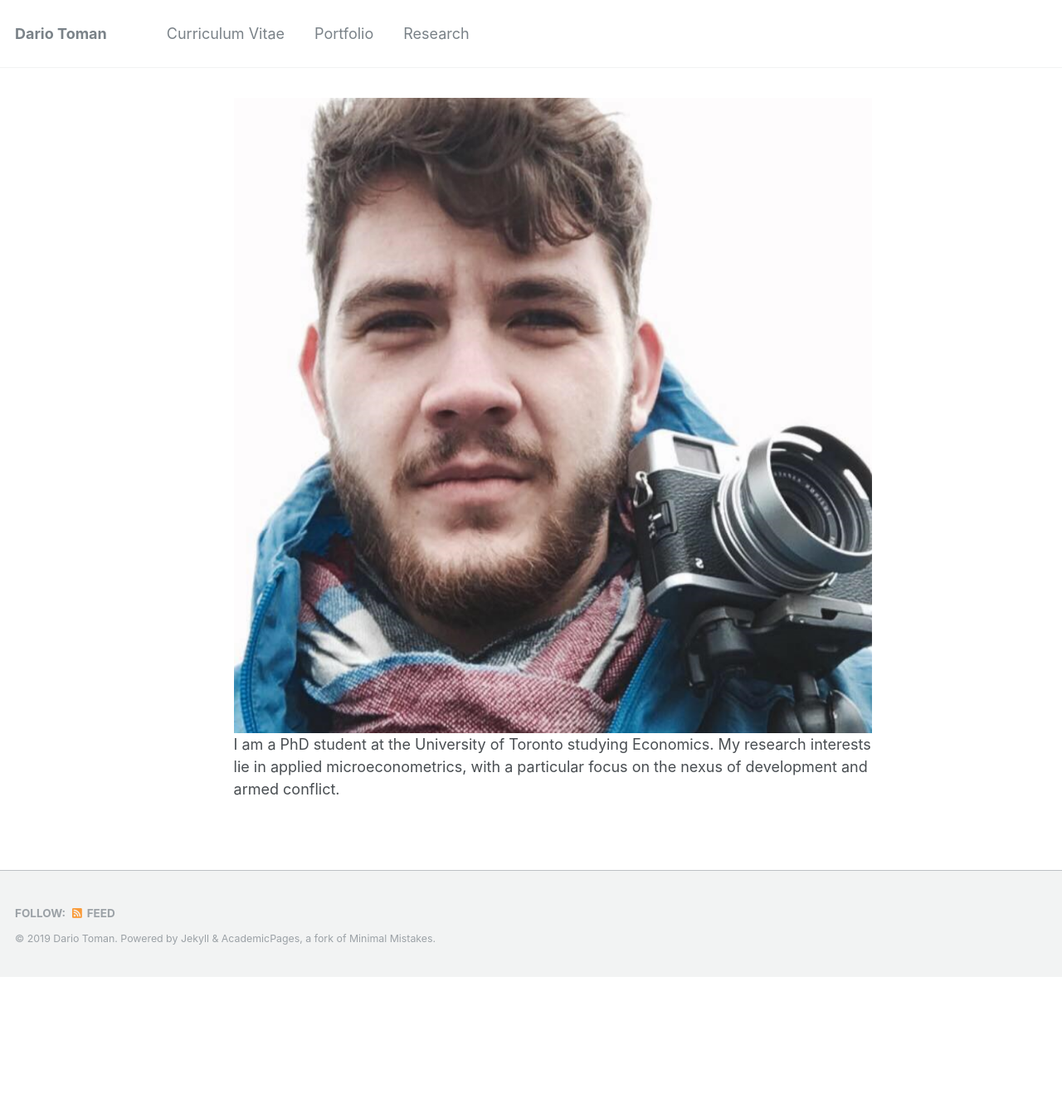
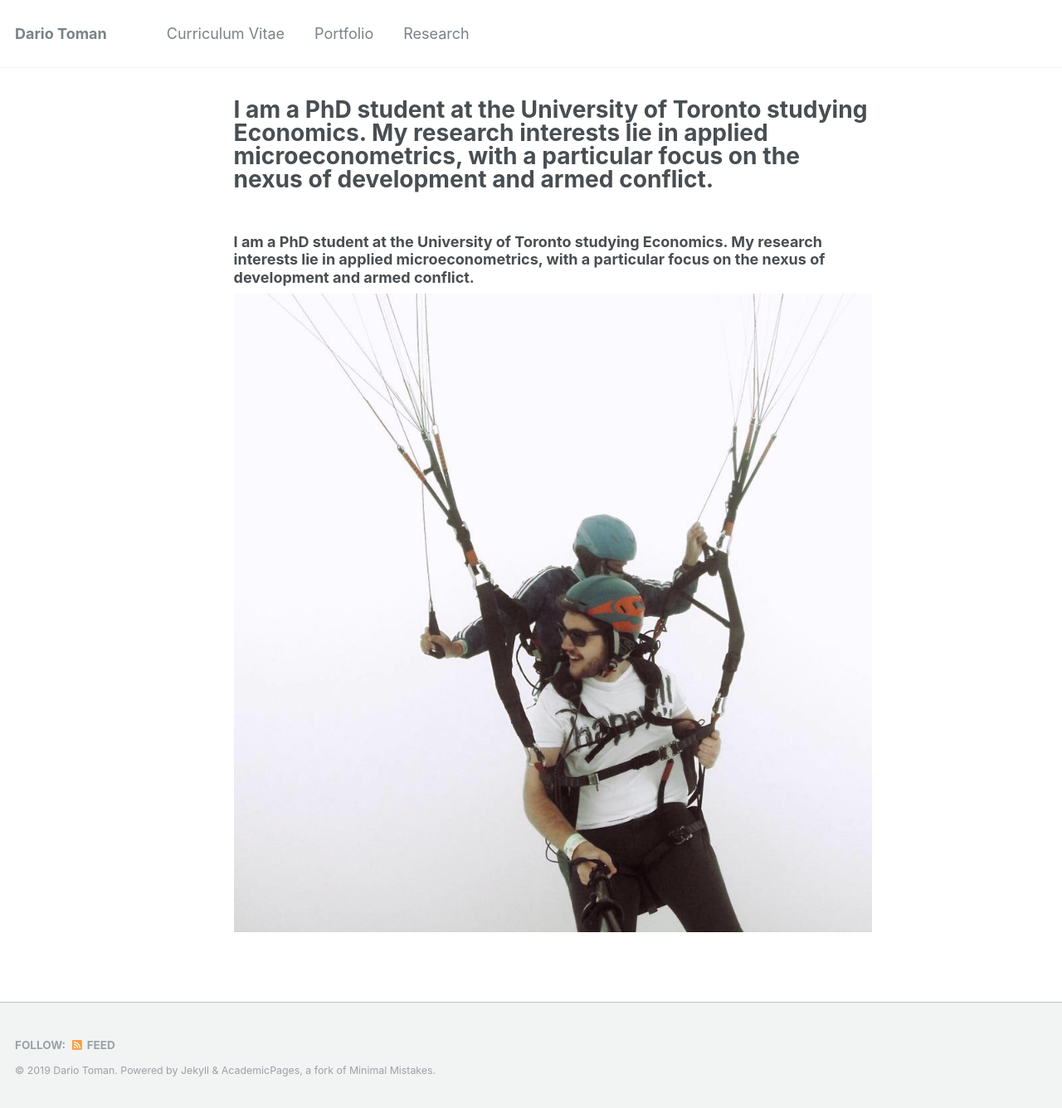
Before and after one commit to dariotoman/website, a Jekyll site: the page built from _pages/about.md, in a window 1280 px wide. Shown: the whole page at 83% size. Built offline with Jekyll 4.4.1, drawn with Linux system fonts in a browser that asks for light colours; our own code applies the rules of GitHub Pages for plain Markdown files; before the commit the page ends 1178 px from its top, so only the background shows below that.

Commit message:
medellin

```diff
--- a/_pages/about.md
+++ b/_pages/about.md
@@ -8,5 +8,6 @@
   - /about.html
 ---
 
-<img src='/images/profile.png'>
-I am a PhD student at the University of Toronto studying Economics. My research interests lie in applied microeconometrics, with a particular focus on the nexus of development and armed conflict.
+
+### I am a PhD student at the University of Toronto studying Economics. My research interests lie in applied microeconometrics, with a particular focus on the nexus of development and armed conflict.
+<img src='/images/medellin.jpg'>
```
Also changed, not shown: images/medellin.jpg (added).
